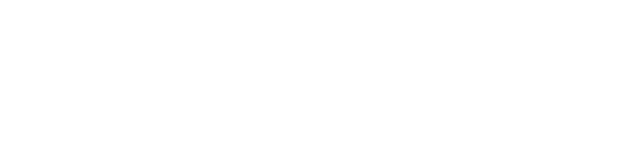
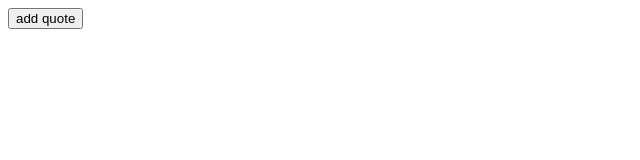
Before and after one commit to Pierre667G/quoteKanyeWest, a plain HTML site: page index.html in a window 1280 px wide. Shown: the whole page, without its empty margins (0-640 px from the left). Drawn offline with Linux system fonts and the light colour scheme.

Commit message:
add btn add quote

```diff
--- a/index.html
+++ b/index.html
@@ -1,5 +1,5 @@
 <!DOCTYPE html>
-<html lang="en">
+<html lang="fr">
 <head>
     <meta charset="UTF-8">
     <meta http-equiv="X-UA-Compatible" content="IE=edge">
--- a/js/app.js
+++ b/js/app.js
@@ -0,0 +1,3 @@
+let btn = document.createElement('button')
+btn.textContent = "add quote";
+document.body.appendChild(btn);
```
